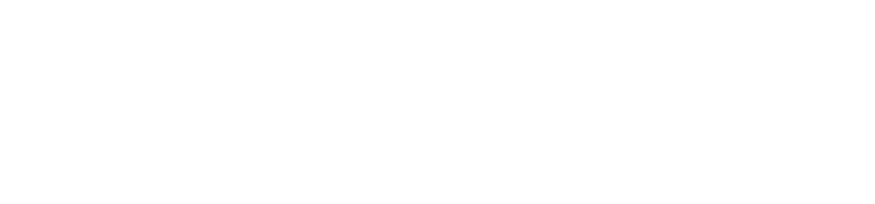
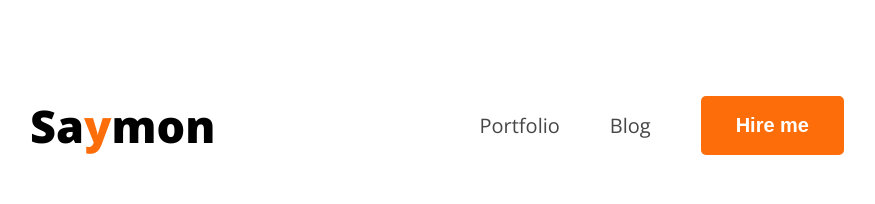
Before and after one commit to samfisher58/web-portfolio, a plain HTML site: page index.html in a window 1280 px wide. Shown: the whole page, without its empty margins (178-1053 px from the left). Drawn offline with nearby package versions, Linux system fonts and the light colour scheme.

Commit message:
done navigation bar

```diff
--- a/index.html
+++ b/index.html
@@ -1,12 +1,27 @@
 <!DOCTYPE html>
 <html lang="en">
+
 <head>
     <meta charset="UTF-8">
     <meta name="viewport" content="width=device-width, initial-scale=1.0">
     <title>Web-portfolio</title>
+    <link rel="preconnect" href="https://fonts.googleapis.com">
+    <link rel="preconnect" href="https://fonts.gstatic.com" crossorigin>
+    <link href="https://fonts.googleapis.com/css2?family=Open+Sans:ital,wght@0,300..800;1,300..800&display=swap"
+        rel="stylesheet">
+    <link rel="stylesheet" href="styles/portfolio.css">
 </head>
-<body>
+
+<body class="open-sans-normal">
     <header>
+        <nav>
+            <h3 class="nav-title">Sa<span class="text-primary">y</span>mon</h3>
+            <ul>
+                <li><a class="dark-2" href="">Portfolio</a></li>
+                <li><a class="dark-2" href="">Blog</a></li>
+                <li><a class="dark-2" href=""><button class="btn-primary">Hire me</button></a></li>
+            </ul>
+        </nav>
     </header>
 
     <main>
@@ -15,4 +30,5 @@
     <footer>
     </footer>
 </body>
+
 </html>
--- /dev/null
+++ b/styles/portfolio.css
@@ -0,0 +1,57 @@
+/* font style */
+.open-sans-normal {
+  font-family: "Open Sans", sans-serif;
+  font-optical-sizing: auto;
+  font-style: normal;
+  font-variation-settings:
+    "wdth" 100;
+}
+/* shared style */
+.text-primary{
+color: #FD6E0A;
+}
+
+/* nav styles */
+nav{
+    display: flex;
+    align-items: center;
+    justify-content: space-between;
+    margin: 50px 200px;
+}
+
+.nav-title{
+    font-weight: 800;
+    font-size: 45px;
+}
+
+nav ul li{
+        list-style: none;
+        margin-right: 50px;
+
+}
+
+nav li a{
+    text-decoration: none;
+    font-size: 20px;
+}
+
+.dark-2{
+color:#474747;
+}
+
+nav ul{
+    display: flex;
+    align-items: center;
+
+}
+
+.btn-primary{
+    background-color: #FD6E0A;
+    color: white;
+    font-weight: bold;
+    padding: 18px 35px;
+    border-radius: 5px;
+    font-size: 20px;
+    border: none;
+
+}
```
